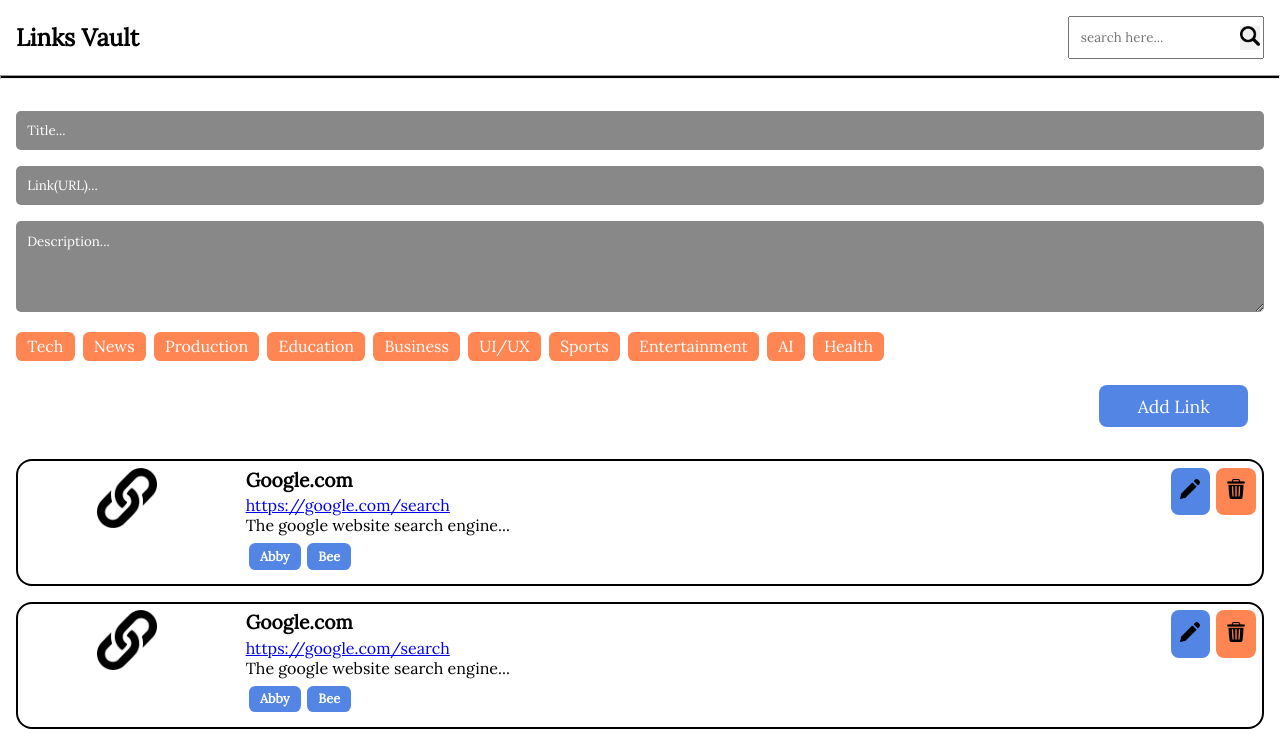
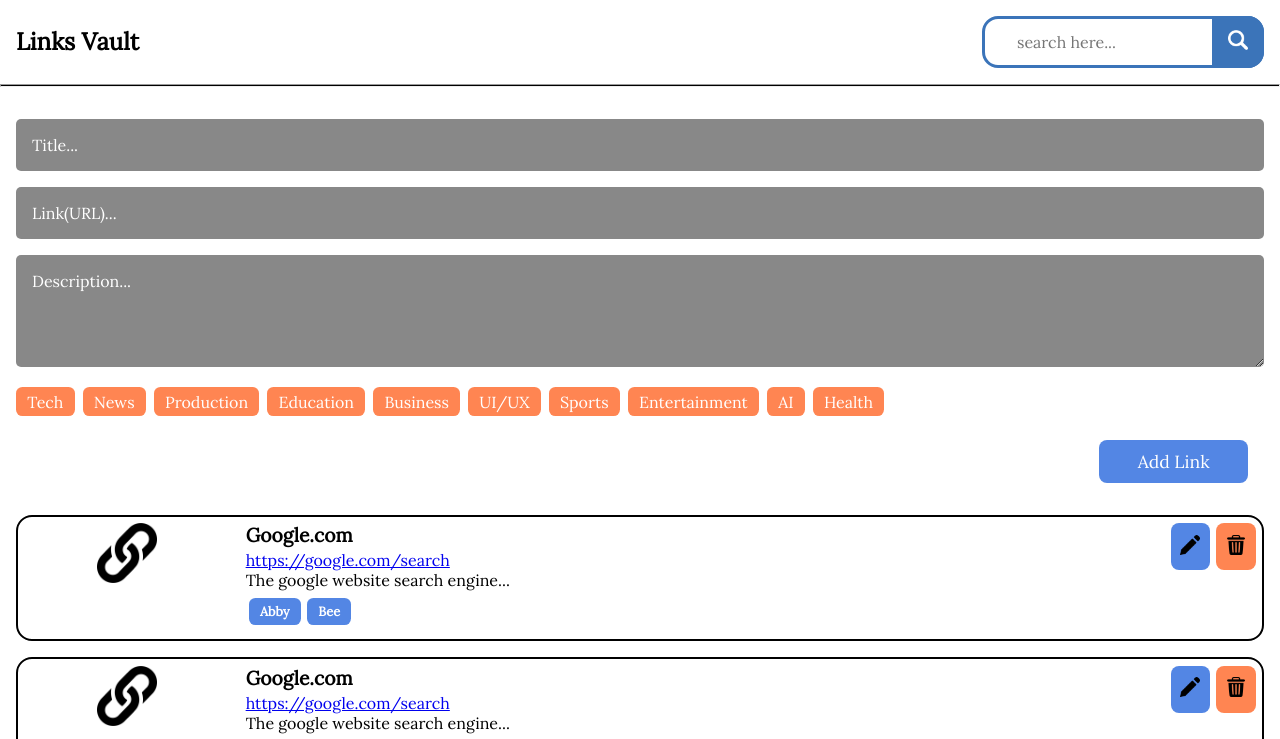
Before and after one commit to msizi007/LinksVault, a React (Vite) app: page / in a window 1280 px wide. Shown: the top 739 px of the page. Built offline with nearby package versions, Linux system fonts and the light colour scheme.

Commit message:
changed the style for the searchbar to be blue and position the search icon to the right relative to the searchbar

```diff
--- a/src/App.css
+++ b/src/App.css
@@ -15,8 +15,10 @@
   --color-secondary: #888888;
   --color-blue: #5386e4;
   --color-coral: #ff8552;
+  --color-button-blue: rgb(59, 116, 185);
 
-  --input-pading: 0.7rem;
+  --input-pading: 1rem;
+  --input-font-size: 1rem;
   --button-padding: 0.5rem 1rem;
 }
 
@@ -47,14 +49,24 @@
   align-items: center;
   position: relative;
 }
-.searchbar input {
+.searchbar input,
+.searchbar input:focus {
   width: 100%;
-  padding: var(--input-pading);
+  padding: 0.8rem 2rem;
+  border: 3px solid var(--color-button-blue);
+  font-size: var(--input-font-size);
+  border-radius: 1rem;
+  outline: none;
 }
 .searchbar .search-button {
   position: absolute;
-  right: 4px;
+  height: 100%;
+  right: 0px;
   border: none;
+  background-color: var(--color-button-blue);
+  border-top-right-radius: 1rem;
+  border-bottom-right-radius: 1rem;
+  padding: 0.4rem 1rem;
 }
 hr {
   height: 0.2rem;
@@ -77,6 +89,7 @@
   background-color: var(--color-secondary);
   color: var(--color-white);
   border-radius: 5px;
+  font-size: var(--input-font-size);
 }
 .input::placeholder,
 .text-area::placeholder {
```
Also changed, not shown: src/assets/icons/search_icon.png.
